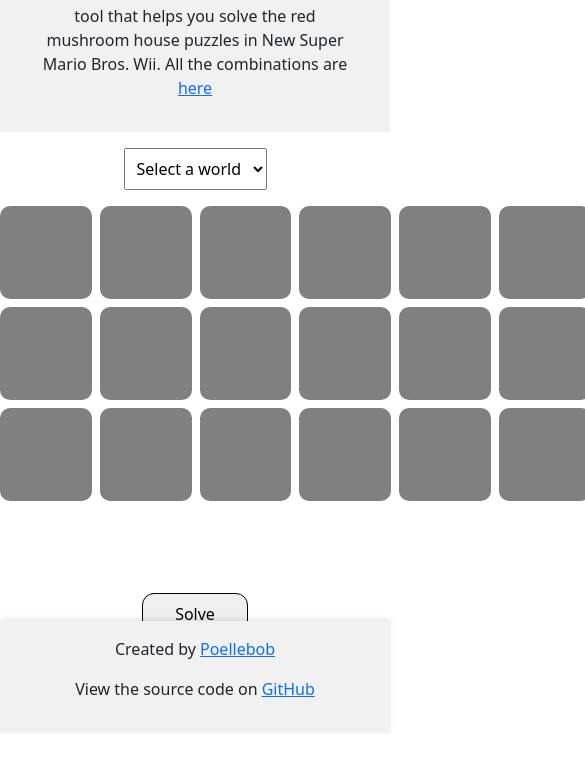
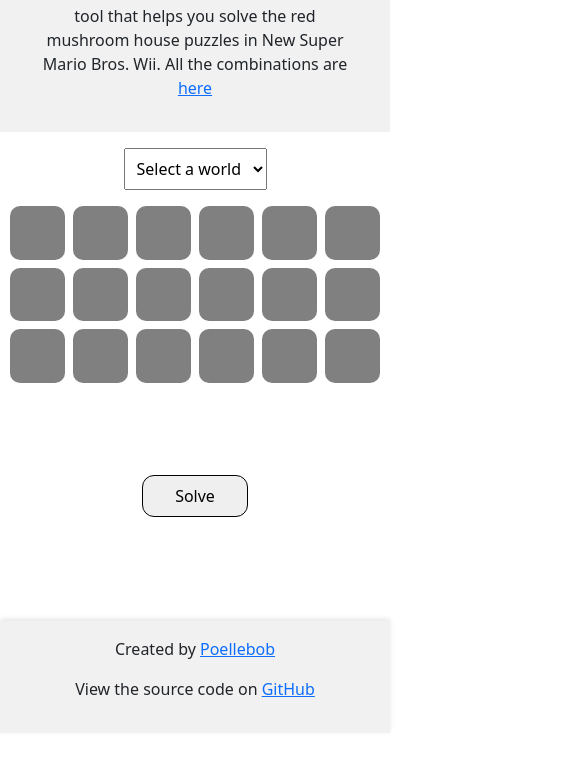
Before and after one commit to Poellebob/nsmbw-red-mushroom-house-solver, a plain HTML site: page index.html in a window 390 px wide. Shown: the part 111-882 px from the top of the page, 585 px wide, since content can reach past the window. After the commit the page ends 844 px from the top, so only its background shows below. Drawn offline with nearby package versions, Linux system fonts and the light colour scheme.

Commit message:
ui to big on phones fixed

```diff
--- a/css/style.css
+++ b/css/style.css
@@ -47,6 +47,8 @@ footer {
     margin-bottom: 80px;
     width: 70vb;
     height: 35vb;
+    max-width: 95vw;
+    max-height: 45.5vw;
 
 }
 #grid {
```
